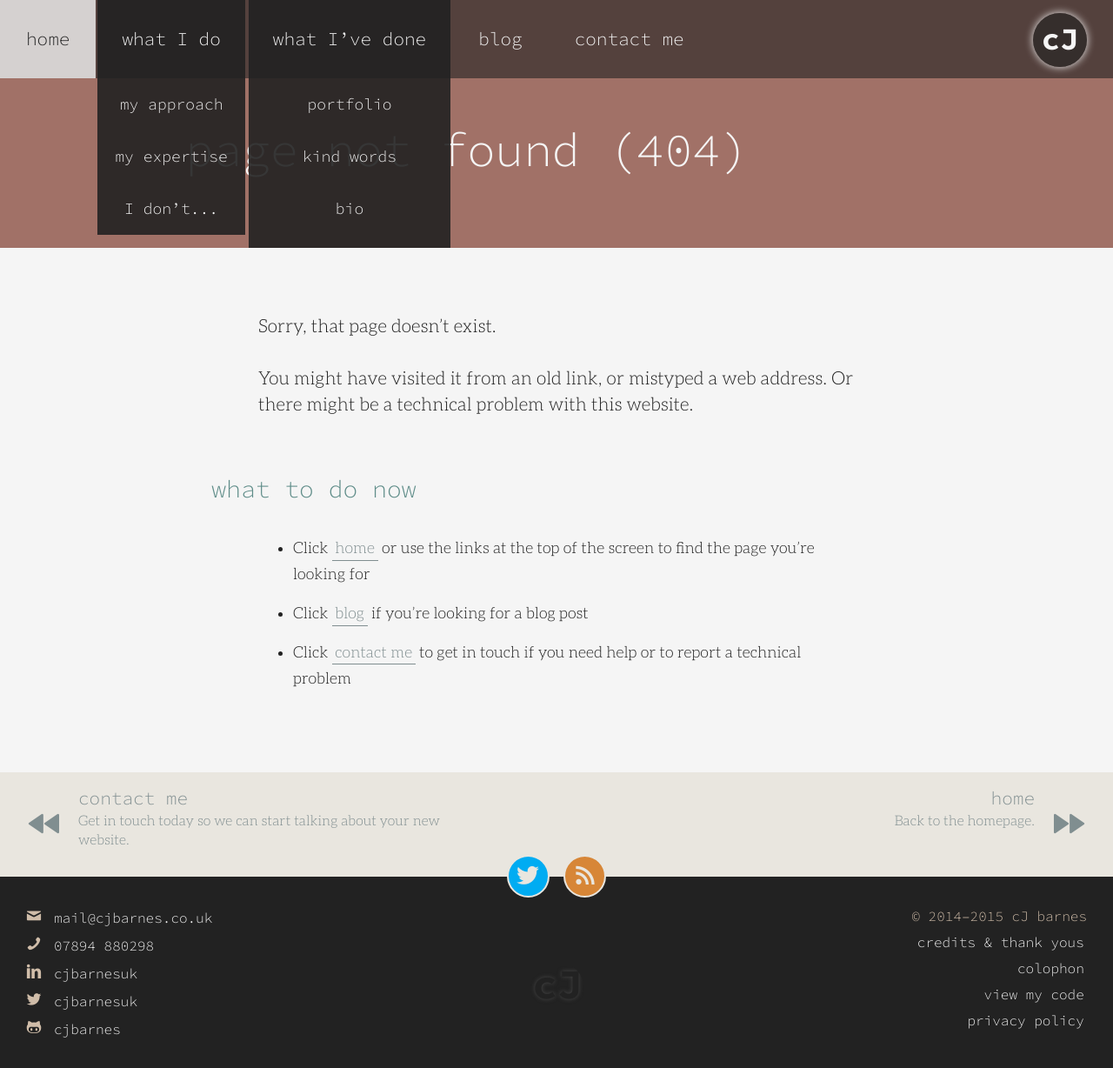
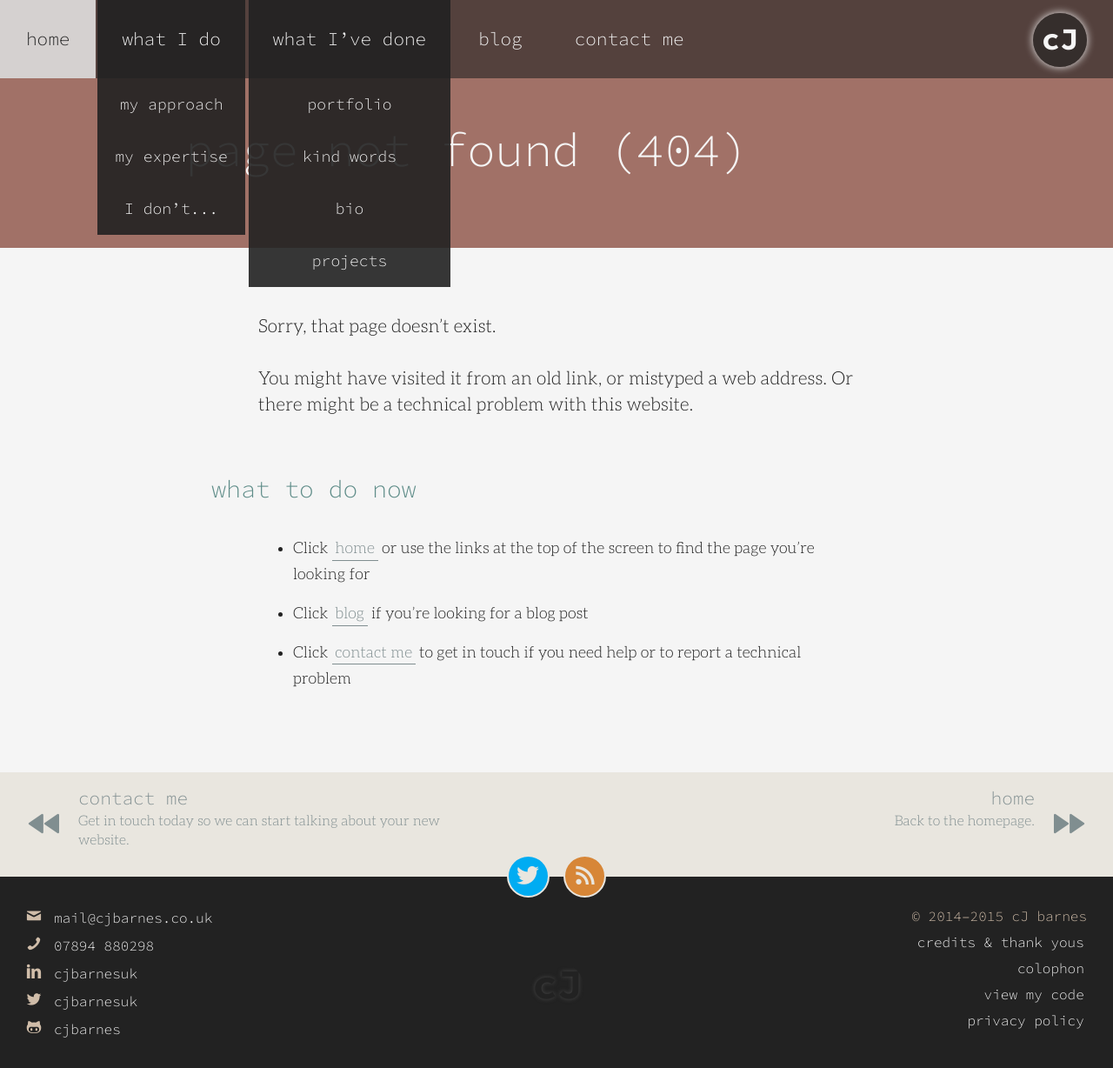
Before and after one commit to cjbarnes/cjbarnes.github.io, a Jekyll site: the page built from 404.html, in a window 1280 px wide. Shown: the whole page at 87% size. Built offline with Jekyll 4.4.1, drawn with Linux system fonts in a browser that asks for light colours.

Commit message:
Revert masthead overflow changes (now fixed for homepage specifically in homepage.scss)

```diff
--- a/_src/sass/components/_masthead.scss
+++ b/_src/sass/components/_masthead.scss
@@ -9,8 +9,6 @@
     /* For date positioning. */
     position: relative;
     background: $background-color-masthead;
-    overflow-x: hidden;
-    overflow-y: visible;
 
     .title {
     /*** The title-and-teaser wrapper.
--- a/css/styles.css
+++ b/css/styles.css
@@ -2742,8 +2742,6 @@ article.illustrated footer .date-unit {
 .masthead {
     /* For date positioning. */
     position: relative;
-    overflow-x: hidden;
-    overflow-y: visible;
     background: #a17167;
 }
 .masthead .title {
```
Also changed, not shown: css/styles.min.css, 1 other file.
